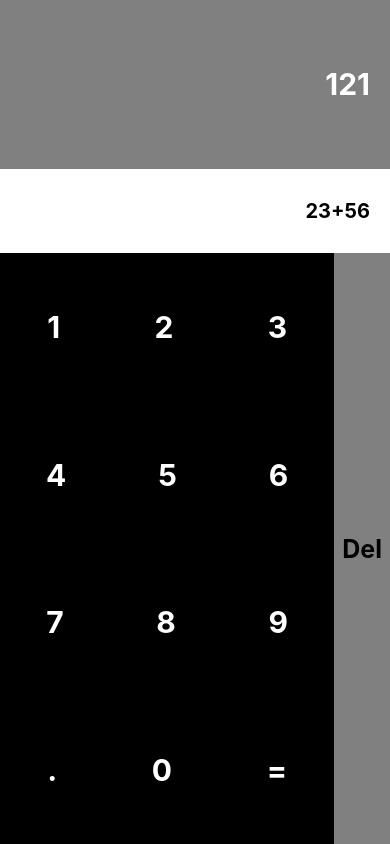
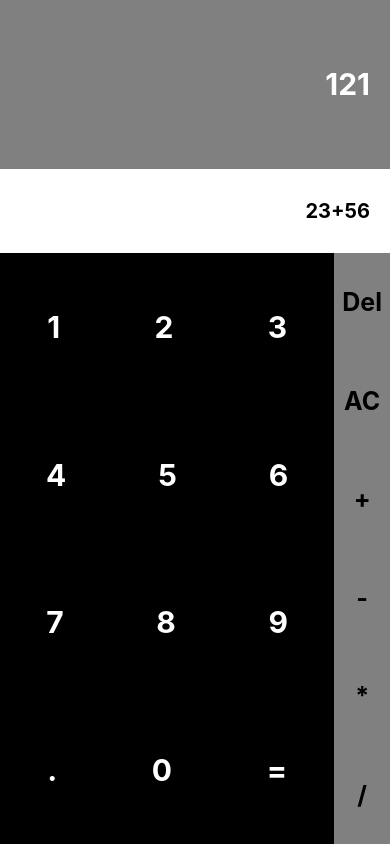
Before and after one commit to python-benedict/Advance-Calculator-app, a React Native app: screen / in a window 390 px wide. Built offline with nearby package versions, Linux system fonts and the light colour scheme.

Commit message:
added the entire operations buttons to the project

```diff
--- a/App.js
+++ b/App.js
@@ -66,6 +66,21 @@ export default function App() {
             <TouchableOpacity onPress={()=>{onOperationClick('DEL')}}>
               <Text style={styles.operationsButton}>Del</Text>
             </TouchableOpacity>
+            <TouchableOpacity onPress={()=>{onOperationClick('AC')}}>
+              <Text style={styles.operationsButton}>AC</Text>
+            </TouchableOpacity>
+            <TouchableOpacity onPress={()=>{onOperationClick('+')}}>
+              <Text style={styles.operationsButton}>+</Text>
+            </TouchableOpacity>
+            <TouchableOpacity onPress={()=>{onOperationClick('-')}}>
+              <Text style={styles.operationsButton}>-</Text>
+            </TouchableOpacity>
+            <TouchableOpacity onPress={()=>{onOperationClick('*')}}>
+              <Text style={styles.operationsButton}>*</Text>
+            </TouchableOpacity>
+            <TouchableOpacity onPress={()=>{onOperationClick('/')}}>
+              <Text style={styles.operationsButton}>/</Text>
+            </TouchableOpacity>
         </View>
       </View>
     </View>
```
